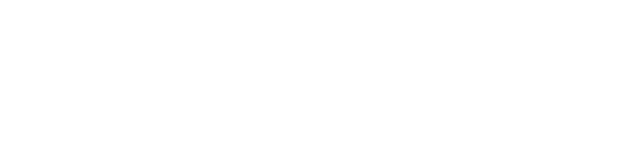
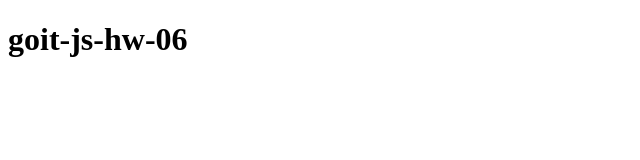
Before and after one commit to alexdevsprint/goit-js-hw-03, a plain HTML site: page index.html in a window 1280 px wide. Shown: the whole page, without its empty margins (0-640 px from the left). Drawn offline with Linux system fonts and the light colour scheme.

Commit message:
Update index.html

```diff
--- a/index.html
+++ b/index.html
@@ -11,6 +11,7 @@
     <title>goit-js-hw-03</title>
   </head>
   <body>
+    <h1>goit-js-hw-06</h1>
     <script type="module" src="./js/task-1.js"></script>
     <script type="module" src="./js/task-2.js"></script>
     <script type="module" src="./js/task-3.js"></script>
```
